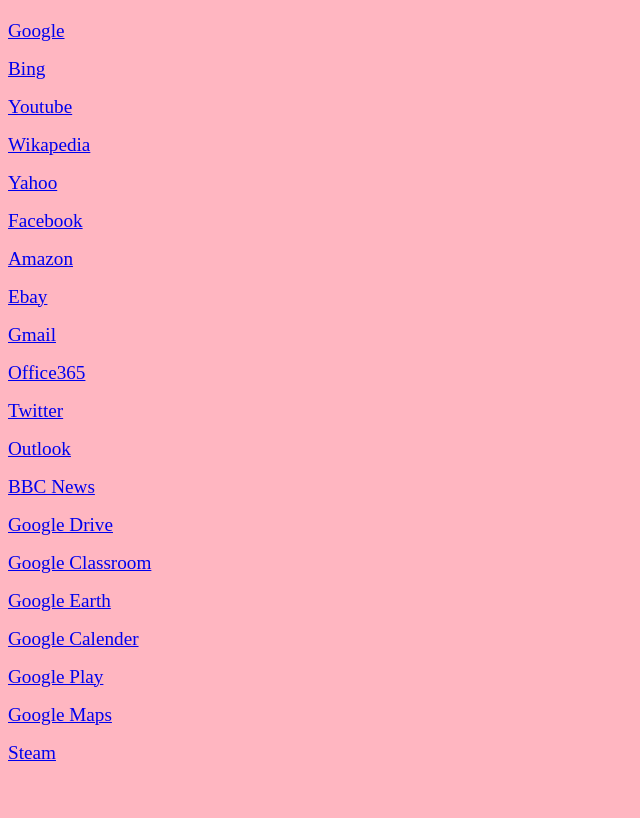
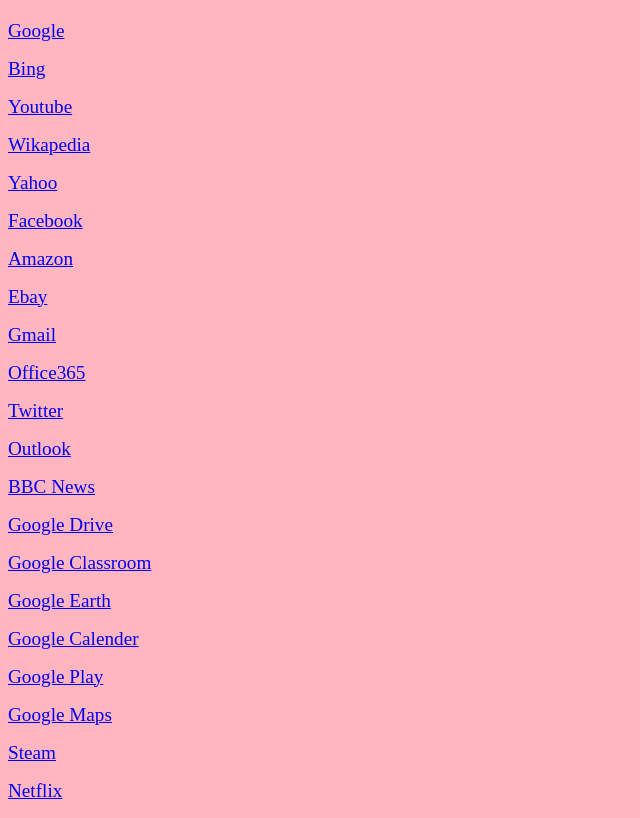
Before and after one commit to FatRabbit1/FatRabbit1.github.io, a plain HTML site: page index.html in a window 1280 px wide. Shown: the part 60-878 px from the top of the page, without its empty margins (0-640 px from the left). Before the commit the page ends 840 px from the top, so only its background shows below. Drawn offline with Linux system fonts and the light colour scheme.

Commit message:
Update index.html

```diff
--- a/index.html
+++ b/index.html
@@ -29,5 +29,6 @@
    <p><a href="https://play.google.com/store?hl=en-GB&tab=r8" target="_blank"><big>Google Play</big></a></p>
    <p><a href="https://www.google.co.uk/maps/@51.935173,1.2546407,14z?hl=en-GB" target="_blank"><big>Google Maps</big></a></p>
    <p><a href="https://store.steampowered.com/" target="_blank"><big>Steam</big></a></p>
+   <p><a href="https://www.netflix.com/gb/" target="_blank"><big>Netflix</big></a></p>
   </body>
  </html>
```
